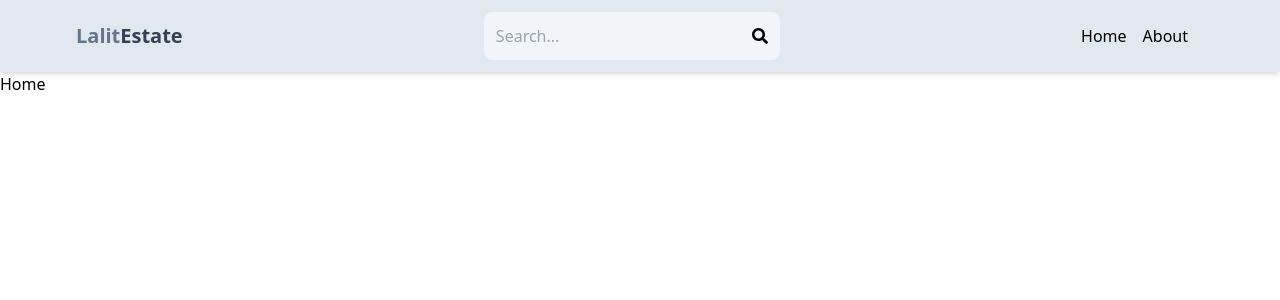
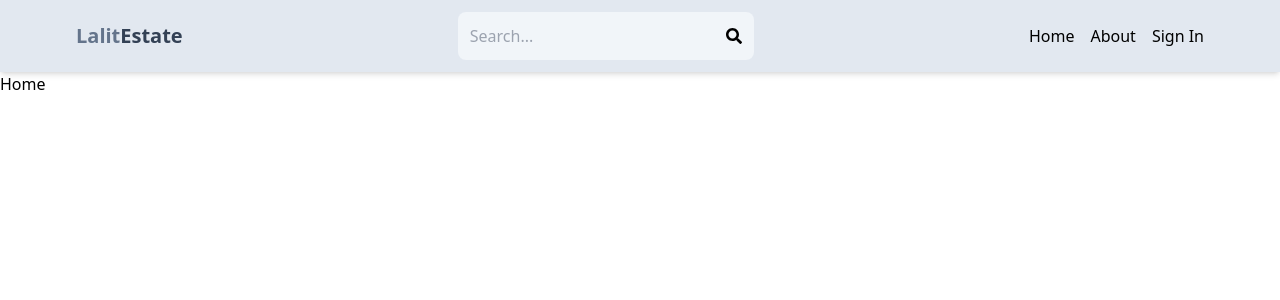
Before and after one commit to lalit007-code/ESTATE, a React (Vite) app in the folder client/: page / in a window 1280 px wide. Shown: the top 300 px of the page. Built offline with nearby package versions, Linux system fonts and the light colour scheme.

Commit message:
small bug

```diff
--- a/client/src/components/Header.jsx
+++ b/client/src/components/Header.jsx
@@ -31,7 +31,7 @@ const Header = () => {
             </li>
           </Link>
           <Link to="/sign-in">
-            <li className="hidden  text-color-700 hover:underline cursor-pointer ">
+            <li className="  text-color-700 hover:underline cursor-pointer ">
               Sign In
             </li>
           </Link>
```
